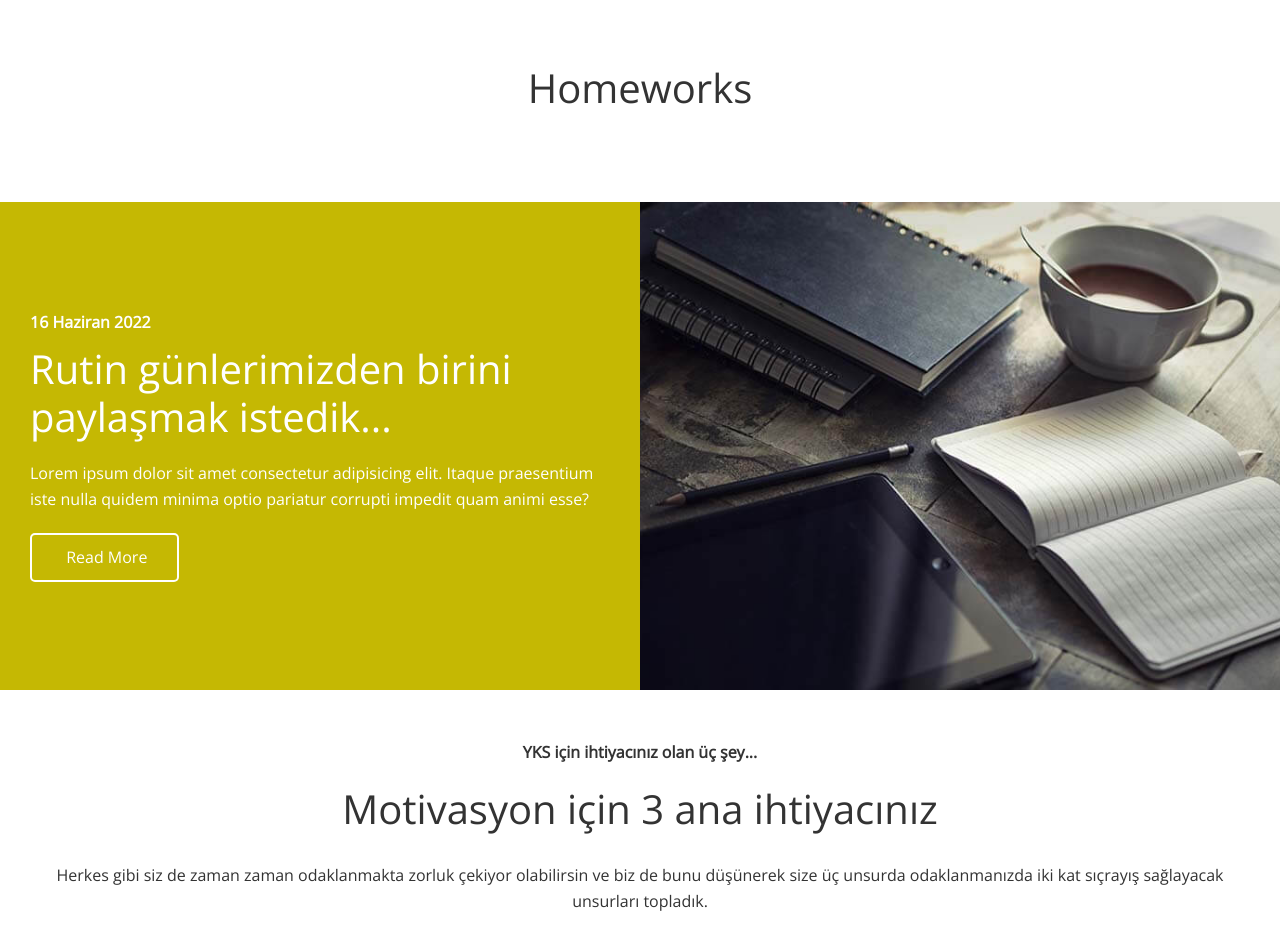
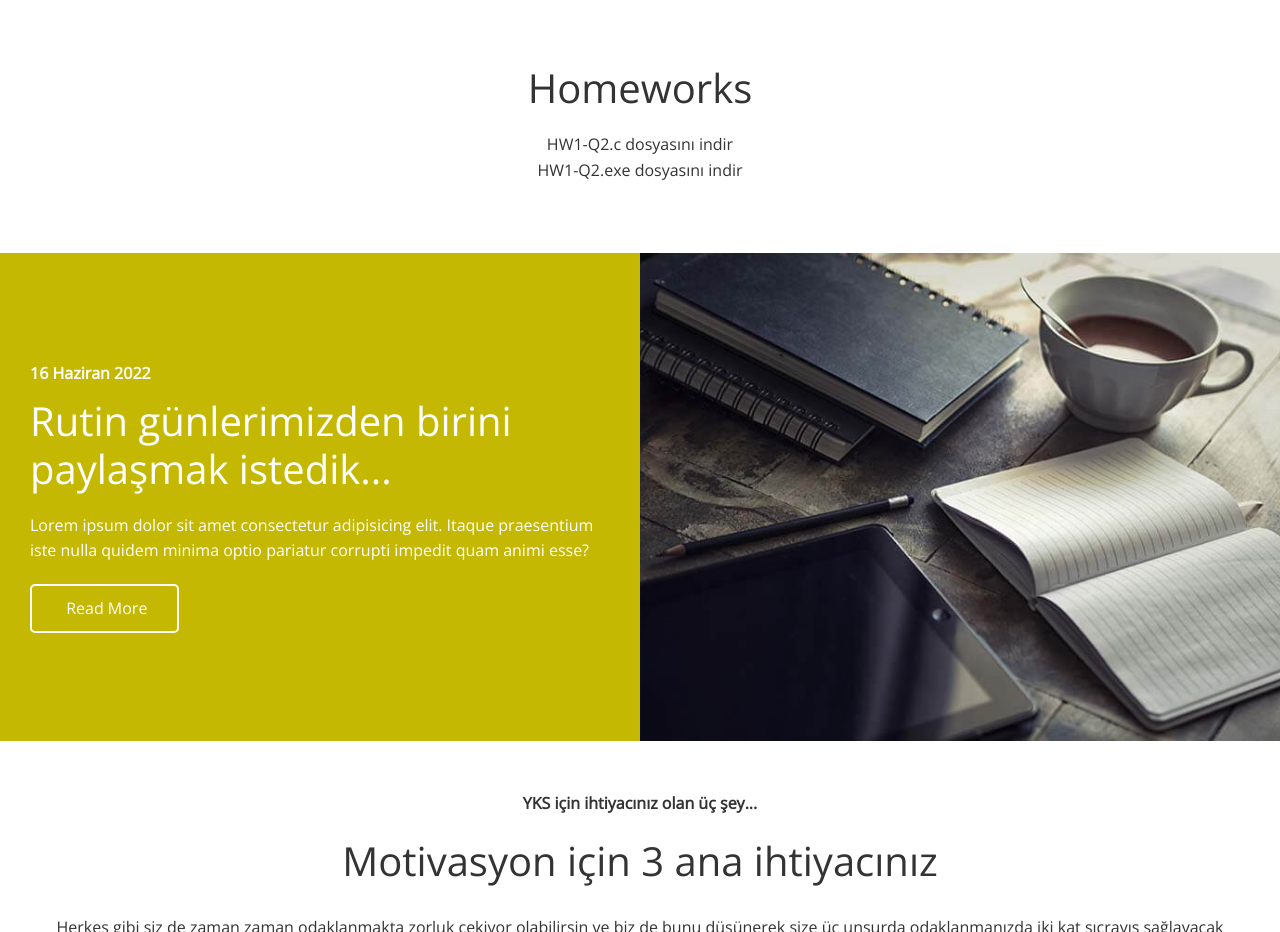
Before and after one commit to ipekyldz/ipekyldz.github.io, a plain HTML site: page index.html in a window 1280 px wide. Shown: the part 1460-2392 px from the top of the page. Drawn offline with nearby package versions, Linux system fonts and the light colour scheme.

Commit message:
Update index.html

```diff
--- a/index.html
+++ b/index.html
@@ -100,6 +100,10 @@
             <header class="section-header">
                 <!-- <h4>Yaptıklarımız yapacaklarımızın teminatıdır.</h4>  -->
                 <h2>Homeworks</h2>
+                <ul>
+                    <li><a href="homeworks/HW1-Q2.c" download>HW1-Q2.c dosyasını indir</a></li>
+                    <li><a href="homeworks/HW1-Q2.exe" download>HW1-Q2.exe dosyasını indir</a></li>
+                </ul>
                 <!-- <p>Lorem ipsum dolor, sit amet consectetur adipisicing elit. Maxime nostrum quae laborum, ullam iusto
                     vitae magnam dolores magni et cumque!</p> -->
                 <!-- <div class="row">
```
